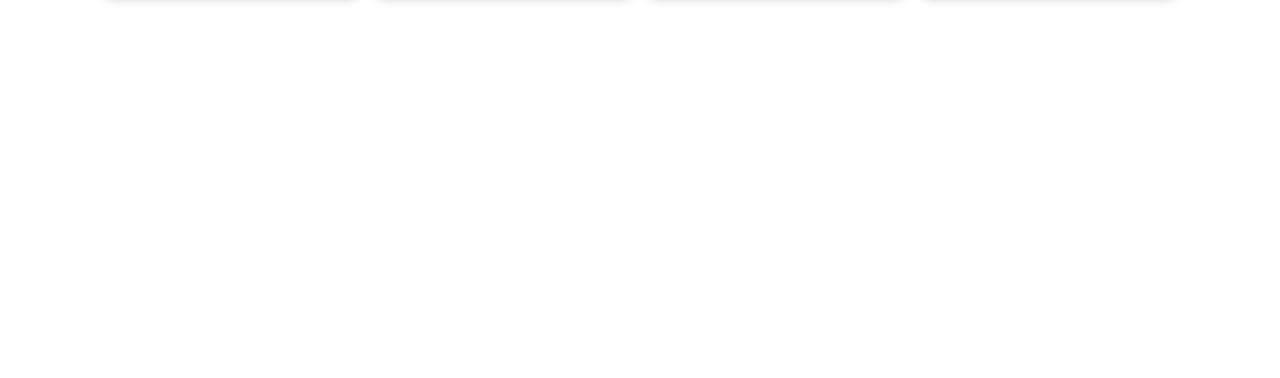
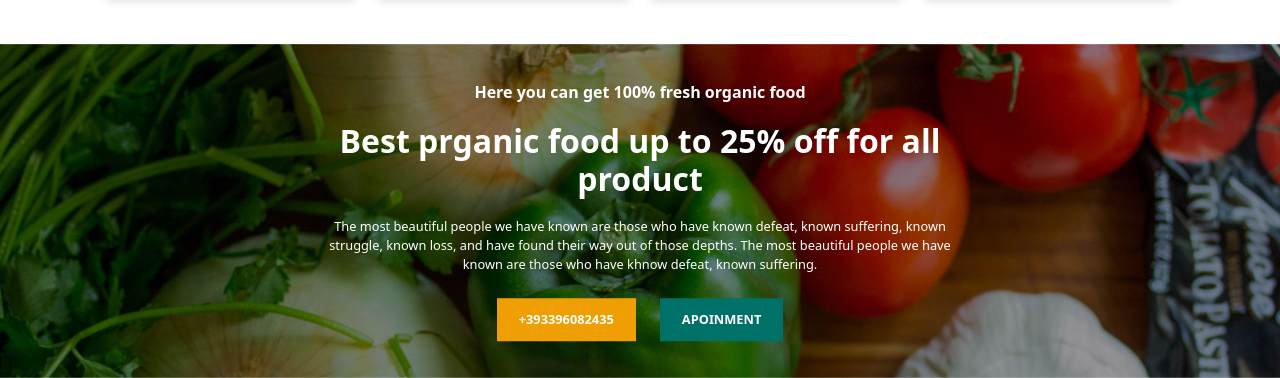
Before and after one commit to AndreaLivornese/proj-html-vuejs, a Vue app: page / in a window 1280 px wide. Shown: the part 3501-3879 px from the top of the page. Before the commit the page ends 3545 px from the top, so only its background shows below. Built offline with nearby package versions, Linux system fonts and the light colour scheme.

Commit message:
completato jumbotron

```diff
--- a/src/App.vue
+++ b/src/App.vue
@@ -8,6 +8,7 @@
 import Citation from './components/Citation.vue';
 import AppStats from './components/AppStats.vue';
 import TopTrading from './components/TopTrading.vue';
+import Jumbotron from './components/Jumbotron.vue';
 
 export default{
 
@@ -19,7 +20,8 @@
     AppShowCase,
     Citation,
     AppStats,
-    TopTrading
+    TopTrading,
+    Jumbotron
 
   },
 
@@ -50,6 +52,8 @@
   <AppStats></AppStats>
 
   <TopTrading></TopTrading>
+
+  <Jumbotron></Jumbotron>
 </template>
 
 <style lang="scss">
--- /dev/null
+++ b/src/components/Jumbotron.vue
@@ -0,0 +1,114 @@
+<script >
+
+
+export default{
+    name:"Jumbotron",
+
+    data(){
+        return{
+
+        }
+
+
+
+    }
+}
+
+</script>
+
+<template>
+
+<div class="my_container">
+
+    <div class="jumbotron">
+        <img src="/public/assets/bg/call-to-bg.jpg" alt="sfondo jumbotron">
+
+        <div id="jumbo-inner">
+            <div class="top-title">
+                Here you can get 100% fresh organic food
+            </div>
+
+            <h3>
+                Best prganic food up to 25% off for all product
+            </h3>
+
+            <p>
+                The most beautiful people we have known are those who have known defeat, known suffering, known struggle, known loss, and have found their way out of those depths. The most beautiful people we have known are those who have khnow defeat, known suffering.
+            </p>
+
+
+            <div class="d-flex justify-content-center gap-4">
+
+                <div class="jumbo-btn my_btn_primary">
+                    +393396082435
+                </div>
+
+                <div class="jumbo-btn my_btn_secondary">
+                    apoinment
+                </div>
+
+            </div>
+        </div>
+
+    </div>
+
+</div>
+
+
+</template>
+
+<style lang="scss" scoped>
+    @use "../style/variables.scss" as *;
+
+
+.jumbotron{
+    position:relative;
+
+    img{
+        width: 100%;
+    }
+
+    #jumbo-inner{
+        position:absolute;
+        top:50%;
+        left:50%;
+        transform:  translate(-50%, -50%);
+
+        text-align: center;
+
+        color:white;
+
+        .top-title, h3{
+            font-weight: bold;
+            margin-bottom: 18px;
+        }
+
+
+
+        h3{
+            font-size:2em;
+        }
+
+        p{
+            font-size: .8em;
+            font-weight: 500;
+            margin-bottom: 24px;
+        }
+    }
+
+    .jumbo-btn{
+        display: inline-block;
+        padding:12px 22px;
+
+        cursor:pointer;
+        user-select: none;
+
+        text-transform: uppercase;
+        text-decoration: none;
+
+        font-size:.8em;
+    }
+}
+
+
+</style>
```
